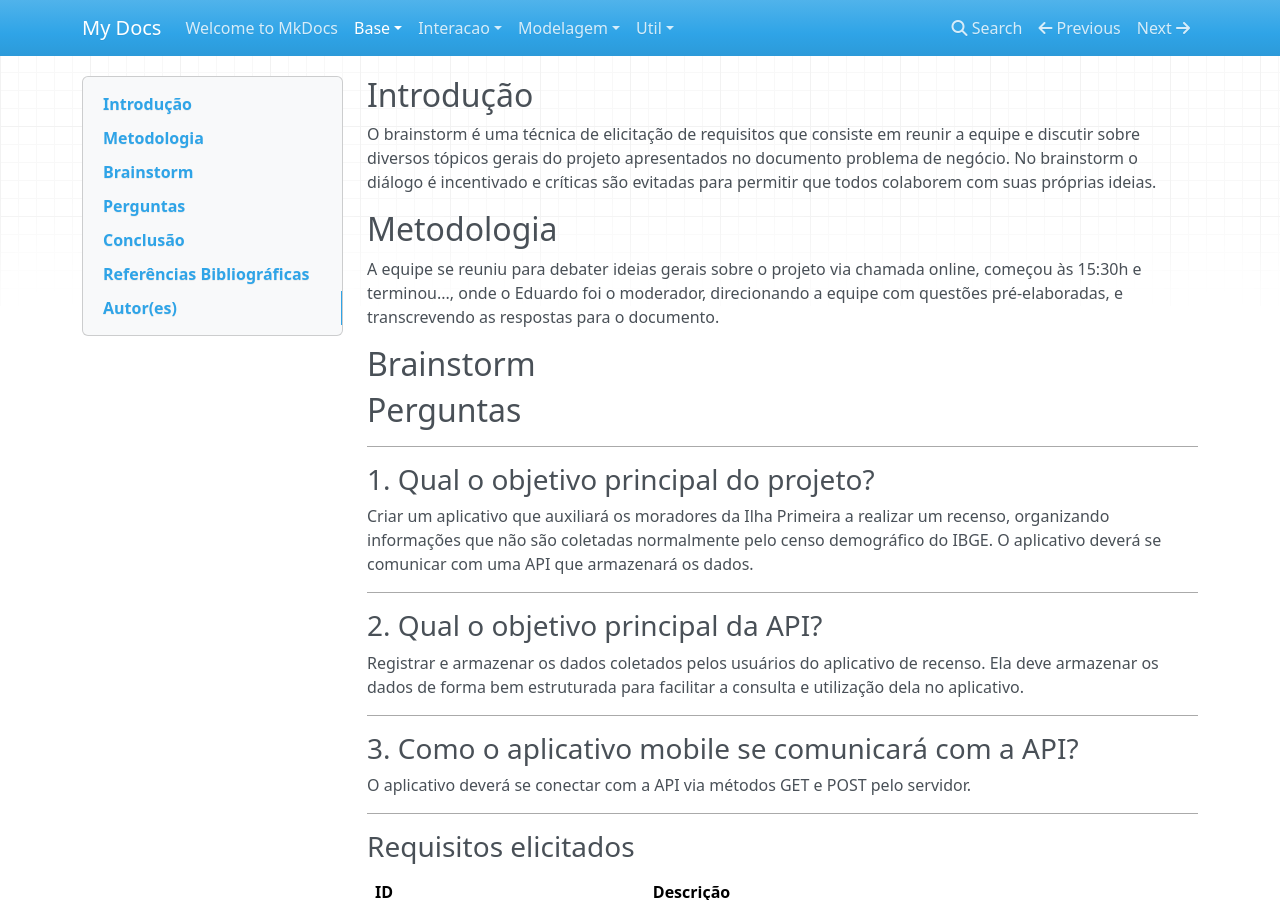
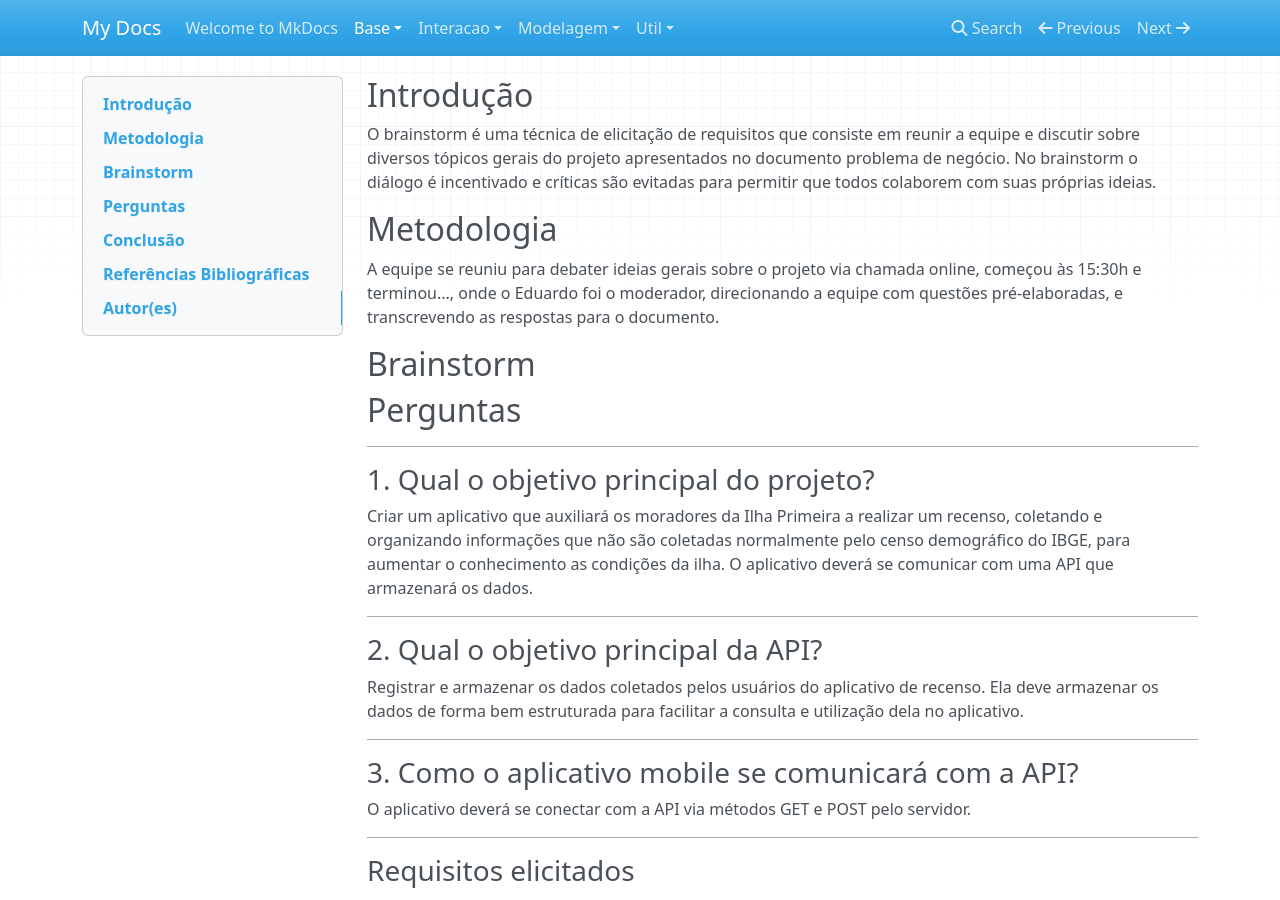
Before and after one commit to Projetos-de-Extensao/PBE_25.1_8002_Stack-UnderFlow, an MkDocs documentation site: the page built from docs/base/Brainstorm.md, in a window 1280 px wide and 900 px high. Built offline with MkDocs 1.6.1, drawn with Linux system fonts in a browser that asks for light colours; nearby versions of some CDN libraries.

Commit message:
Update Brainstorm.md

```diff
--- a/docs/base/Brainstorm.md
+++ b/docs/base/Brainstorm.md
@@ -19,7 +19,7 @@ A equipe se reuniu para debater ideias gerais sobre o projeto via chamada online
 
 ### **1. Qual o objetivo principal do projeto?**
 
-Criar um aplicativo que auxiliará os moradores da Ilha Primeira a realizar um recenso, organizando informações que não são coletadas normalmente pelo censo demográfico do IBGE. O aplicativo deverá se comunicar com uma API que armazenará os dados.
+Criar um aplicativo que auxiliará os moradores da Ilha Primeira a realizar um recenso, coletando e organizando informações que não são coletadas normalmente pelo censo demográfico do IBGE, para aumentar o conhecimento as condições da ilha. O aplicativo deverá se comunicar com uma API que armazenará os dados.
 
 ---
 
```
